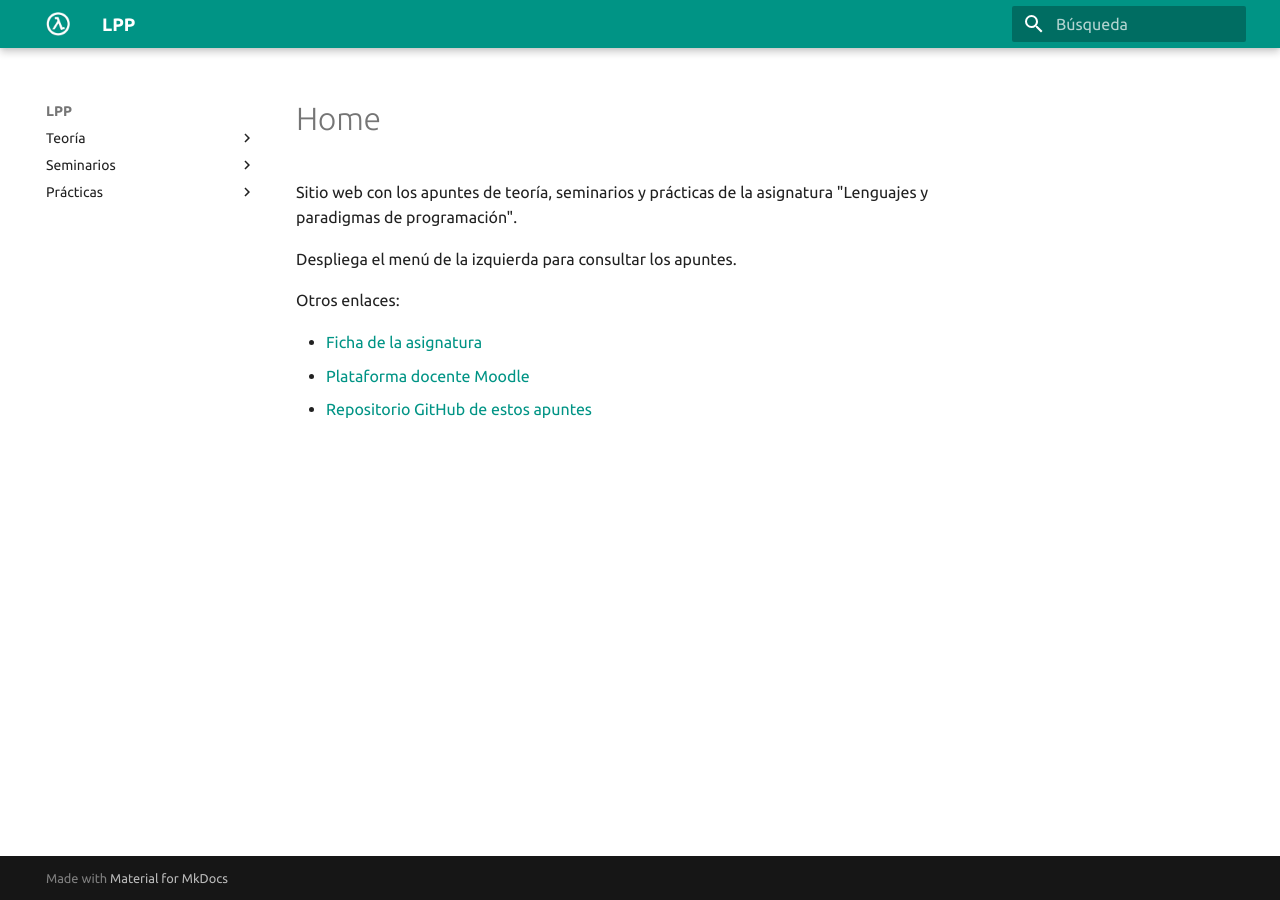
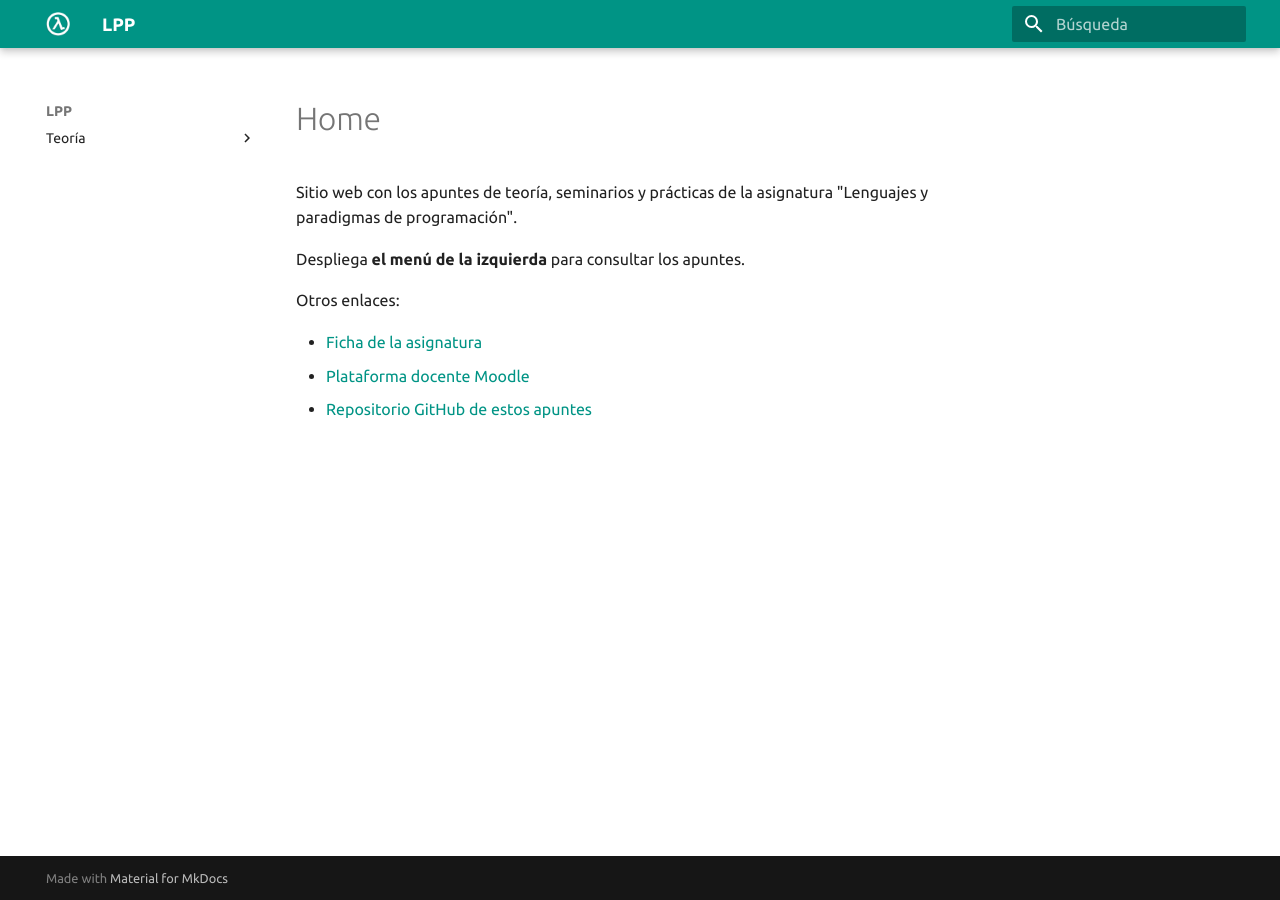
Before and after one commit to domingogallardo/apuntes-lpp, an MkDocs documentation site: the page built from docs/index.md, in a window 1280 px wide. Built offline with MkDocs 1.6.1 and Material for MkDocs 9.7.7, drawn with Linux system fonts in a browser that asks for light colours.

```diff
--- a/docs/index.md
+++ b/docs/index.md
@@ -1,10 +1,10 @@
 Sitio web con los apuntes de teoría, seminarios y prácticas de la
 asignatura "Lenguajes y paradigmas de programación".
 
-Despliega el menú de la izquierda para consultar los apuntes.
+Despliega **el menú de la izquierda** para consultar los apuntes.
 
 Otros enlaces:
 
-- [Ficha de la asignatura](https://cvnet.cpd.ua.es/Guia-Docente/GuiaDocente/Index?wCodEst=C203&wcodasi=34017&wlengua=es&scaca=2018-19)
-- [Plataforma docente Moodle](https://moodle2018-19.ua.es/moodle/course/view.php?id=3922)
+- [Ficha de la asignatura](https://cvnet.cpd.ua.es/Guia-Docente/GuiaDocente/Index?wcodest=C203&wcodasi=34017&wlengua=es&scaca=2019-20)
+- [Plataforma docente Moodle](https://moodle2019-20.ua.es/moodle/course/view.php?id=4822)
 - [Repositorio GitHub de estos apuntes](https://github.com/domingogallardo/apuntes-lpp)
--- a/mkdocs.yml
+++ b/mkdocs.yml
@@ -4,27 +4,27 @@ use_directory_urls: false
 nav:
 - 'Teoría':
    - 'Descripción de la asignatura': 'teoria/tema00-descripcion-asignatura/tema00-descripcion-asignatura.md'
-   - 'Tema 1: Historia de los lenguajes de programación': 'teoria/tema01-historia-lenguajes-programacion/tema01-historia-lenguajes-programacion.md'
-   - 'Tema 2: Programación funcional': 'teoria/tema02-programacion-funcional/tema02-programacion-funcional.md'
-   - 'Tema 3: Procedimientos recursivos': 'teoria/tema03-procedimientos-recursivos/tema03-procedimientos-recursivos.md'
-   - 'Tema 4: Estructuras recursivas': 'teoria/tema04-estructuras-recursivas/tema04-estructuras-recursivas.md'
-   - 'Tema 5: Programación funcional con Swift': 'teoria/tema05-programacion-funcional-swift/tema05-programacion-funcional-swift.md'
-   - 'Tema 6: Programación OO con Swift': 'teoria/tema06-programacion-orientada-objetos-swift/tema06-programacion-orientada-objetos-swift.md'
-- 'Seminarios':
-   - 'Seminario de Scheme': 'seminarios/seminario1-scheme/seminario1-scheme.md'
-   - 'Seminario de Swift': 'seminarios/seminario2-swift/seminario2-swift.md'
-- 'Prácticas':
-   - 'Práctica 1': 'practicas/practica01/practica01.md'
-   - 'Práctica 2': 'practicas/practica02/practica02.md'
-   - 'Práctica 3': 'practicas/practica03/practica03.md'
-   - 'Práctica 4': 'practicas/practica04/practica04.md'
-   - 'Práctica 5': 'practicas/practica05/practica05.md'
-   - 'Práctica 6': 'practicas/practica06/practica06.md'
-   - 'Práctica 7': 'practicas/practica07/practica07.md'
-   - 'Práctica 8': 'practicas/practica08/practica08.md'
-   - 'Práctica 9': 'practicas/practica09/practica09.md'
-   - 'Práctica 10': 'practicas/practica10/practica10.md'
-   - 'Práctica 11': 'practicas/practica11/practica11.md'
+#   - 'Tema 1: Historia de los lenguajes de programación': 'teoria/tema01-historia-lenguajes-programacion/tema01-historia-lenguajes-programacion.md'
+#   - 'Tema 2: Programación funcional': 'teoria/tema02-programacion-funcional/tema02-programacion-funcional.md'
+#   - 'Tema 3: Procedimientos recursivos': 'teoria/tema03-procedimientos-recursivos/tema03-procedimientos-recursivos.md'
+#   - 'Tema 4: Estructuras recursivas': 'teoria/tema04-estructuras-recursivas/tema04-estructuras-recursivas.md'
+#   - 'Tema 5: Programación funcional con Swift': 'teoria/tema05-programacion-funcional-swift/tema05-programacion-funcional-swift.md'
+#   - 'Tema 6: Programación OO con Swift': 'teoria/tema06-programacion-orientada-objetos-swift/tema06-programacion-orientada-objetos-swift.md'
+# - 'Seminarios':
+#   - 'Seminario de Scheme': 'seminarios/seminario1-scheme/seminario1-scheme.md'
+#   - 'Seminario de Swift': 'seminarios/seminario2-swift/seminario2-swift.md'
+# - 'Prácticas':
+#   - 'Práctica 1': 'practicas/practica01/practica01.md'
+#   - 'Práctica 2': 'practicas/practica02/practica02.md'
+#   - 'Práctica 3': 'practicas/practica03/practica03.md'
+#   - 'Práctica 4': 'practicas/practica04/practica04.md'
+#   - 'Práctica 5': 'practicas/practica05/practica05.md'
+#   - 'Práctica 6': 'practicas/practica06/practica06.md'
+#   - 'Práctica 7': 'practicas/practica07/practica07.md'
+#   - 'Práctica 8': 'practicas/practica08/practica08.md'
+#   - 'Práctica 9': 'practicas/practica09/practica09.md'
+#   - 'Práctica 10': 'practicas/practica10/practica10.md'
+#   - 'Práctica 11': 'practicas/practica11/practica11.md'
 
 theme:
     language: es
```
